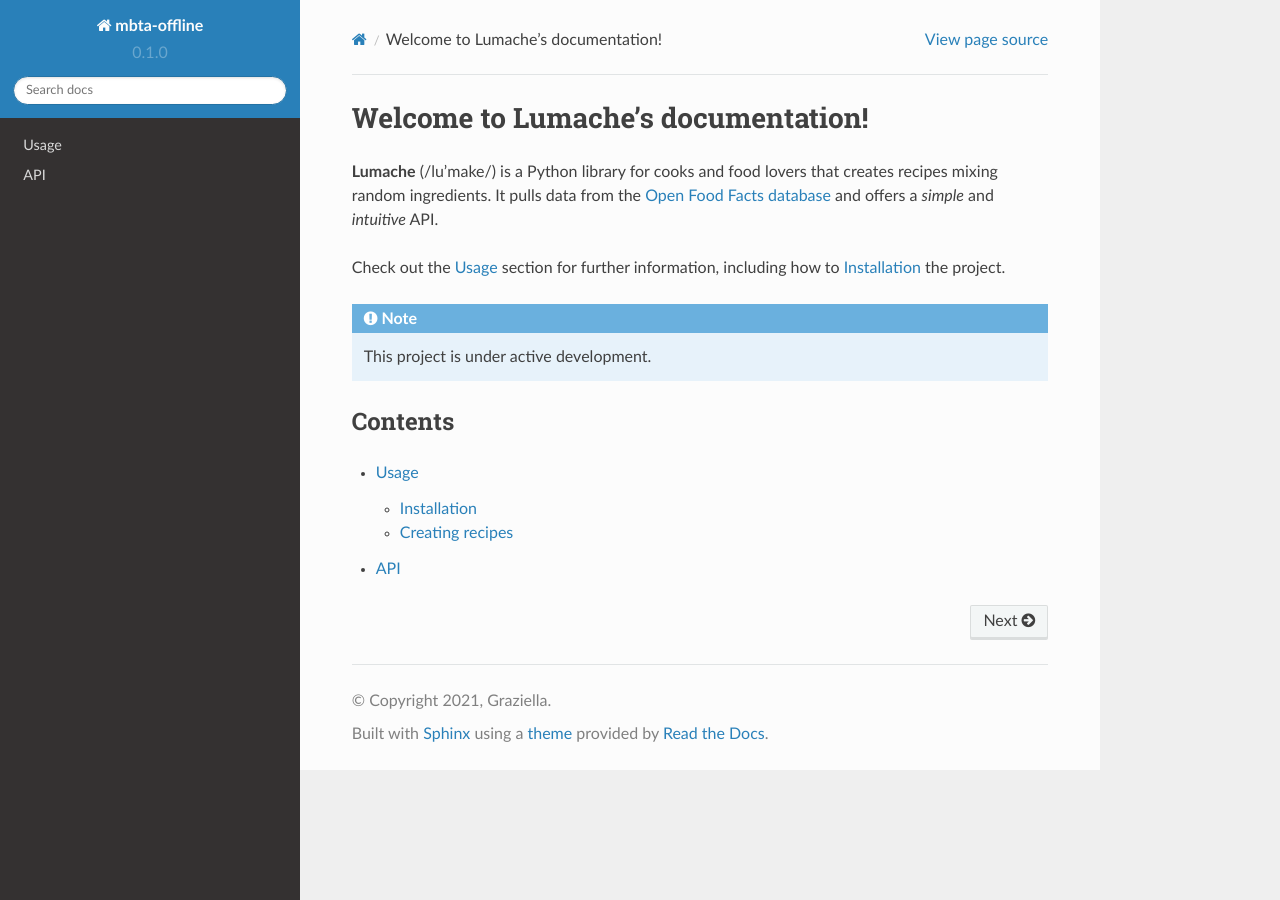
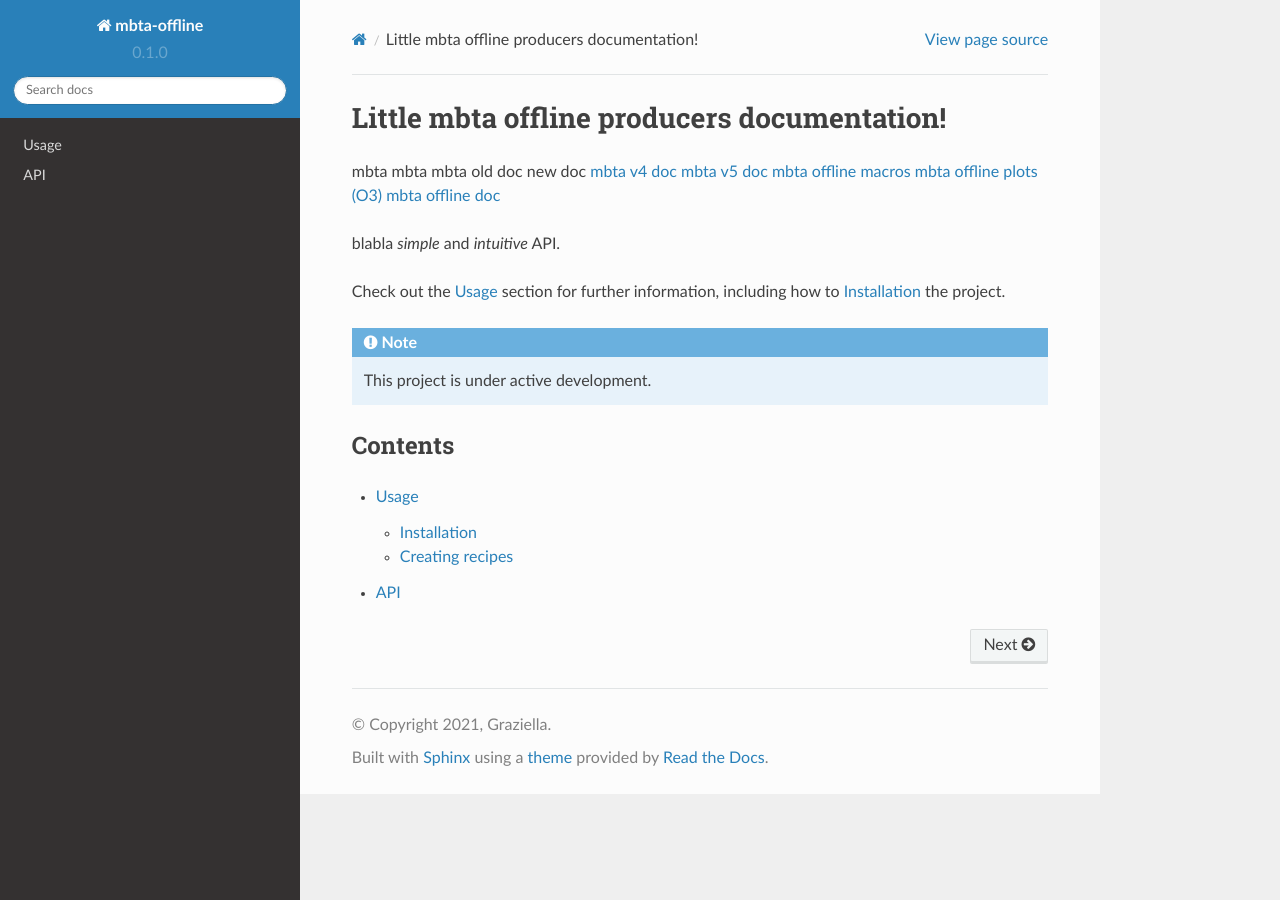
Before and after one commit to lethuill/mbta-offline-doc, a Sphinx documentation site: the page built from docs/source/index.rst, in a window 1280 px wide. Built offline with Sphinx 7.4.7 and the Read the Docs theme 2.0.0, drawn with Linux system fonts in a browser that asks for light colours.

Commit message:
Update index.rst

```diff
--- a/docs/source/index.rst
+++ b/docs/source/index.rst
@@ -1,10 +1,16 @@
-Welcome to Lumache's documentation!
-===================================
+Little mbta offline producers documentation!
+============================================
 
-**Lumache** (/lu'make/) is a Python library for cooks and food lovers
-that creates recipes mixing random ingredients.
-It pulls data from the `Open Food Facts database <https://world.openfoodfacts.org/>`_
-and offers a *simple* and *intuitive* API.
+mbta mbta mbta
+old doc
+new doc
+`mbta v4 doc <https://git.ligo.org/virgo/virgoapp/mbta/-/blob/v4r34p4/doc/Mbta.pdf>`_
+`mbta v5 doc <https://git.ligo.org/virgo/virgoapp/mbta/-/blob/master/doc/MBTA.pdf>`_
+`mbta offline macros <https://git.ligo.org/mbta/mbta-offline-macros>`_
+`mbta offline plots (O3) <https://ldas-jobs.ligo.caltech.edu/~viola.sordini/MBTAOffline/O3/current/CommonO3/index.html>`_
+`mbta offline doc <https://mbta-offline-doc.readthedocs.io/en/latest/>`_
+
+blabla *simple* and *intuitive* API.
 
 Check out the :doc:`usage` section for further information, including
 how to :ref:`installation` the project.
```
